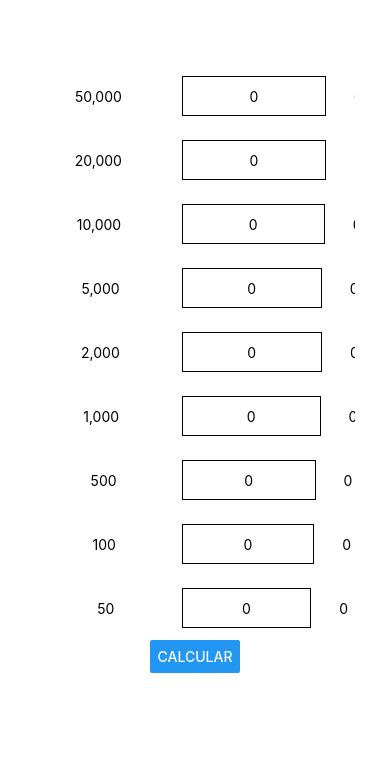
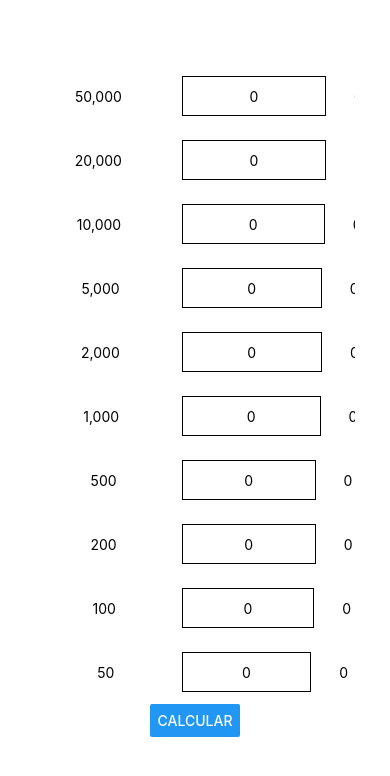
Before and after one commit to DanRev/BillCalculate, a React Native app: screen / in a window 390 px wide. Shown: the top 776 px of the page. Built offline with nearby package versions, Linux system fonts and the light colour scheme.

Commit message:
Modified app js for another bill item, missing the new requirements

```diff
--- a/App.js
+++ b/App.js
@@ -4,7 +4,7 @@ import { StyleSheet, View, Button, Alert, ScrollView } from 'react-native';
 import FieldCalc from './components/FieldCalc';
 import numeral from 'numeral';
 
-const typesOfBill = ['50000','20000','10000','5000','2000','1000','500','100','50'];
+const typesOfBill = ['50000','20000','10000','5000','2000','1000','500','200','100','50'];
 
 
 export default function App() {
```
